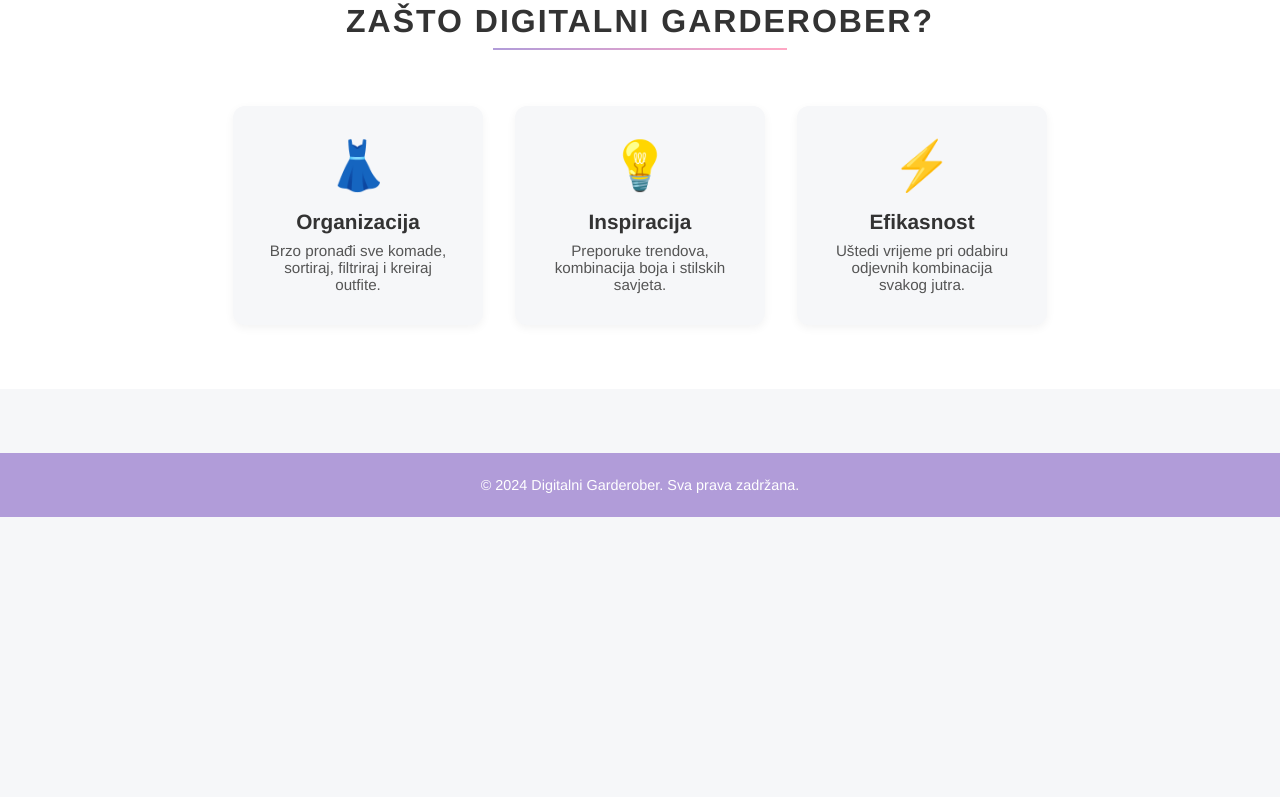
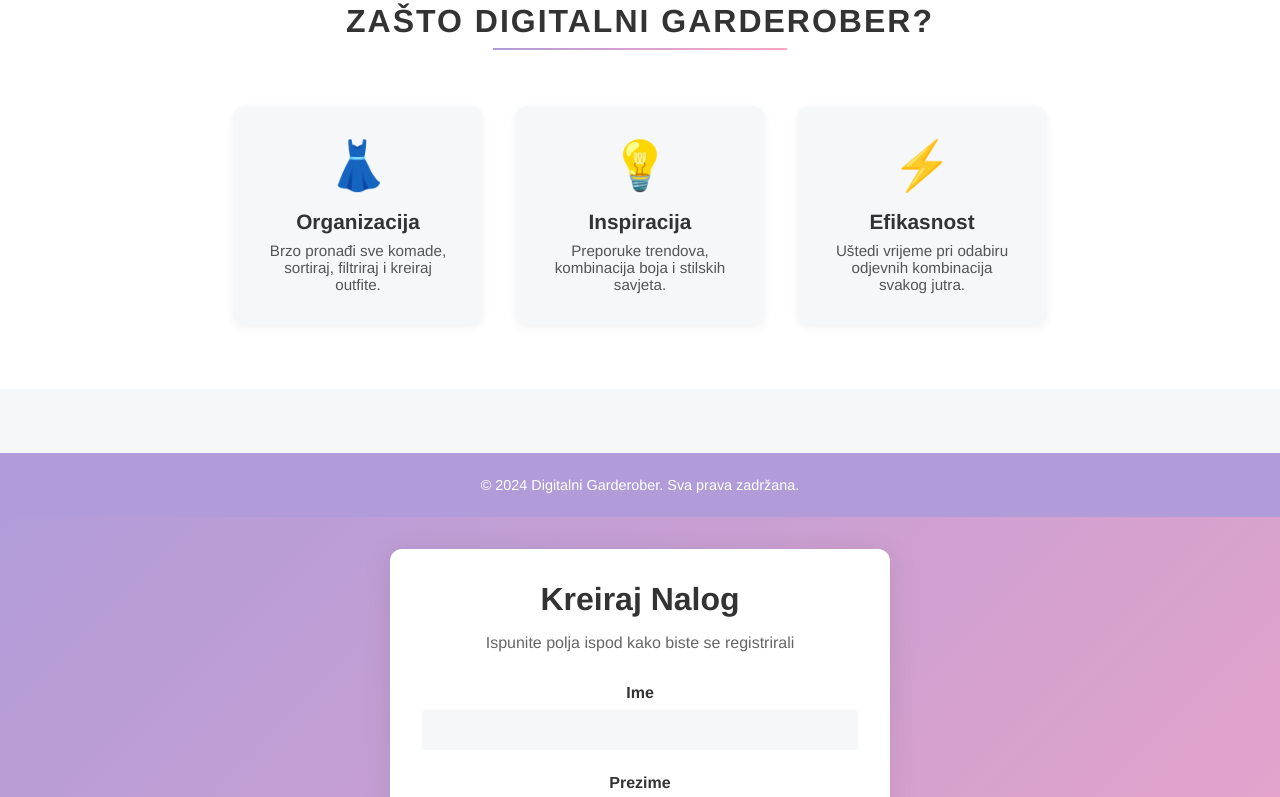
Before and after one commit to elab-development/internet-tehnologije-2024-projekat-digitalnigarderober_2020_0192, a React (Create React App) app in the folder domaci2/: page / in a window 1280 px wide. Shown: the part 2000-2797 px from the top of the page. Before the commit the page ends 2517 px from the top, so only its background shows below. Built offline with nearby package versions, Linux system fonts and the light colour scheme.

Commit message:
kreirana komponenta za registraciju novih korisnika

```diff
--- a/domaci2/package.json
+++ b/domaci2/package.json
@@ -3,6 +3,7 @@
   "version": "0.1.0",
   "private": true,
   "dependencies": {
+    "axios": "^1.7.9",
     "cra-template": "1.2.0",
     "react": "^19.0.0",
     "react-dom": "^19.0.0",
--- a/domaci2/src/App.js
+++ b/domaci2/src/App.js
@@ -1,11 +1,13 @@
 import logo from './logo.svg';
 import './App.css';
 import HomePage from './Komponente/HomePage';
+import RegisterForm from './Komponente/RegisterForm';
 
 function App() {
   return (
     <div className="App">
         <HomePage></HomePage>
+        <RegisterForm></RegisterForm>
     </div>
   );
 }
--- /dev/null
+++ b/domaci2/src/Komponente/InputField.jsx
@@ -0,0 +1,22 @@
+import React from 'react';
+import './RegisterForm.css';
+
+const InputField = ({ label, type="text", name, value, onChange, ...props }) => {
+  return (
+    <div className="input-field">
+      <label htmlFor={name} className="input-label">{label}</label>
+      <input
+        type={type}
+        name={name}
+        id={name}
+        value={value}
+        onChange={onChange}
+        className="styled-input"
+        {...props}
+      />
+      <div className="input-underline"></div>
+    </div>
+  );
+};
+
+export default InputField;
--- /dev/null
+++ b/domaci2/src/Komponente/PrimaryButton.jsx
@@ -0,0 +1,12 @@
+import React from 'react';
+import './RegisterForm.css';
+
+const PrimaryButton = ({ children, onClick, type="button", disabled }) => {
+  return (
+    <button className="primary-button" onClick={onClick} type={type} disabled={disabled}>
+      {children}
+    </button>
+  );
+};
+
+export default PrimaryButton;
--- /dev/null
+++ b/domaci2/src/Komponente/RegisterForm.css
@@ -0,0 +1,160 @@
+/* Osnovni reset - deo uzet sa pocetne stranice*/
+* {
+    box-sizing: border-box;
+    margin: 0;
+    padding: 0;
+    font-family: "Helvetica Neue", Arial, sans-serif;
+  }
+
+  html, body {
+    height: 100%;
+    background: #f6f7f9;
+    color: #333;
+  }
+
+  /* Form Container - slično hero sekciji, ali za formu */
+  .form-container {
+    display: flex;
+    align-items: center;
+    justify-content: center;
+    min-height: 100vh;
+    background: linear-gradient(135deg, #b19cd9, #ffa7c4);
+    padding: 2rem;
+  }
+
+  .form-wrapper {
+    background: #fff;
+    padding: 2rem;
+    border-radius: 12px;
+    box-shadow: 0 5px 30px rgba(0,0,0,0.1);
+    width: 100%;
+    max-width: 500px;
+    animation: fadeInUp 1s ease both;
+    position: relative;
+  }
+
+  /* Animacija prikaza */
+  @keyframes fadeInUp {
+    0% {opacity: 0; transform: translateY(30px);}
+    100% {opacity: 1; transform: translateY(0);}
+  }
+
+  .form-title {
+    font-size: 2rem;
+    margin-bottom: 1rem;
+    text-align: center;
+    color: #333;
+  }
+
+  .form-subtitle {
+    font-size: 1rem;
+    text-align: center;
+    color: #666;
+    margin-bottom: 2rem;
+  }
+
+  .error-message {
+    color: #c62828;
+    font-size: 0.9rem;
+    margin-top: 0.5rem;
+  }
+
+  .success-message {
+    background: #dff0d8;
+    color: #3c763d;
+    padding: 1rem;
+    border-radius: 8px;
+    margin-bottom: 1.5rem;
+    text-align: center;
+  }
+
+  /* Input polje */
+  .input-field {
+    margin-bottom: 1.5rem;
+    position: relative;
+  }
+
+  .input-label {
+    display: block;
+    margin-bottom: 0.5rem;
+    font-weight: bold;
+    color: #333;
+  }
+
+  .styled-input {
+    width: 100%;
+    padding: 0.7rem;
+    font-size: 1rem;
+    background: #f6f7f9;
+    border: none;
+    border-radius: 4px;
+    outline: none;
+    transition: box-shadow 0.3s ease, transform 0.3s ease;
+  }
+
+  .styled-input:focus {
+    box-shadow: 0 0 10px rgba(177, 156, 217, 0.5);
+    transform: translateY(-2px);
+  }
+
+  .input-underline {
+    content: "";
+    position: absolute;
+    left: 0; right: 0; bottom: 0;
+    height: 2px;
+    background: linear-gradient(90deg, #b19cd9, #ffa7c4);
+    transform: scaleX(0);
+    transform-origin: left;
+    transition: transform 0.3s ease;
+  }
+
+  .styled-input:focus + .input-underline {
+    transform: scaleX(1);
+  }
+
+  /* Reusable button */
+  .primary-button {
+    background: linear-gradient(135deg, #b19cd9, #ffa7c4);
+    color: #fff;
+    border: none;
+    padding: 0.8rem 2rem;
+    font-size: 1rem;
+    cursor: pointer;
+    border-radius: 30px;
+    box-shadow: 0 5px 15px rgba(0,0,0,0.1);
+    transition: transform 0.3s ease, box-shadow 0.3s ease, letter-spacing 0.3s ease;
+    display: inline-block;
+  }
+
+  .primary-button:hover {
+    transform: translateY(-3px) scale(1.02);
+    box-shadow: 0 10px 20px rgba(0,0,0,0.2);
+    letter-spacing: 1px;
+  }
+
+  .primary-button:disabled {
+    background: #ccc;
+    cursor: not-allowed;
+    transform: none;
+    box-shadow: none;
+  }
+
+  /* Form layout */
+  .form-row {
+    margin-bottom: 1.5rem;
+  }
+
+  .button-row {
+    text-align: center;
+  }
+
+  /* Responsive */
+  @media (max-width: 480px) {
+    .form-wrapper {
+      padding: 1rem;
+    }
+
+    .form-title {
+      font-size: 1.5rem;
+    }
+  }
--- /dev/null
+++ b/domaci2/src/Komponente/RegisterForm.jsx
@@ -0,0 +1,171 @@
+import React, { useState } from 'react';
+import axios from 'axios';
+import InputField from './InputField';
+import PrimaryButton from './PrimaryButton';
+import './RegisterForm.css';
+
+const RegisterForm = () => {
+  const [formData, setFormData] = useState({
+    ime: '',
+    prezime: '',
+    email: '',
+    password: '',
+    password_confirmation: '',
+    avatar: '',
+    datum_rodjenja: '',
+    telefon: '',
+    adresa: '',
+    biografija: ''
+  });
+
+  const [loading, setLoading] = useState(false);
+  const [errorMessages, setErrorMessages] = useState({});
+  const [successMessage, setSuccessMessage] = useState('');
+
+  const handleChange = (e) => {
+    setFormData(prev => ({ ...prev, [e.target.name]: e.target.value }));
+    setErrorMessages({});
+  };
+
+  const handleSubmit = async (e) => {
+    e.preventDefault();
+    setLoading(true);
+    setErrorMessages({});
+    setSuccessMessage('');
+
+    try {
+      const response = await axios.post('/api/register', formData);
+      setSuccessMessage('Registracija uspješna! Dobro došli.');
+      setLoading(false);
+      // Ovdje možete preusmjeriti korisnika ili očistiti formu po želji
+    } catch (error) {
+      setLoading(false);
+      if (error.response && error.response.status === 422) {
+        // Validacijske greške
+        setErrorMessages(error.response.data);
+      } else {
+        setErrorMessages({ general: 'Došlo je do greške. Pokušajte ponovo kasnije.' });
+      }
+    }
+  };
+
+  return (
+    <div className="form-container">
+      <div className="form-wrapper">
+        <h2 className="form-title">Kreiraj Nalog</h2>
+        <p className="form-subtitle">Ispunite polja ispod kako biste se registrirali</p>
+
+        {successMessage && <div className="success-message">{successMessage}</div>}
+        {errorMessages.general && <div className="error-message">{errorMessages.general}</div>}
+
+        <form onSubmit={handleSubmit} className="registration-form">
+          <div className="form-row">
+            <InputField
+              label="Ime"
+              name="ime"
+              value={formData.ime}
+              onChange={handleChange}
+            />
+            {errorMessages.ime && <div className="error-message">{errorMessages.ime}</div>}
+          </div>
+
+          <div className="form-row">
+            <InputField
+              label="Prezime"
+              name="prezime"
+              value={formData.prezime}
+              onChange={handleChange}
+            />
+            {errorMessages.prezime && <div className="error-message">{errorMessages.prezime}</div>}
+          </div>
+
+          <div className="form-row">
+            <InputField
+              label="Email"
+              type="email"
+              name="email"
+              value={formData.email}
+              onChange={handleChange}
+            />
+            {errorMessages.email && <div className="error-message">{errorMessages.email}</div>}
+          </div>
+
+          <div className="form-row">
+            <InputField
+              label="Lozinka"
+              type="password"
+              name="password"
+              value={formData.password}
+              onChange={handleChange}
+            />
+            {errorMessages.password && <div className="error-message">{errorMessages.password}</div>}
+          </div>
+
+          <div className="form-row">
+            <InputField
+              label="Potvrda Lozinke"
+              type="password"
+              name="password_confirmation"
+              value={formData.password_confirmation}
+              onChange={handleChange}
+            />
+          </div>
+
+          <div className="form-row">
+            <InputField
+              label="Avatar (URL)"
+              name="avatar"
+              value={formData.avatar}
+              onChange={handleChange}
+            />
+          </div>
+
+          <div className="form-row">
+            <InputField
+              label="Datum Rođenja"
+              type="date"
+              name="datum_rodjenja"
+              value={formData.datum_rodjenja}
+              onChange={handleChange}
+            />
+          </div>
+
+          <div className="form-row">
+            <InputField
+              label="Telefon"
+              name="telefon"
+              value={formData.telefon}
+              onChange={handleChange}
+            />
+          </div>
+
+          <div className="form-row">
+            <InputField
+              label="Adresa"
+              name="adresa"
+              value={formData.adresa}
+              onChange={handleChange}
+            />
+          </div>
+
+          <div className="form-row">
+            <InputField
+              label="Biografija"
+              name="biografija"
+              value={formData.biografija}
+              onChange={handleChange}
+            />
+          </div>
+
+          <div className="button-row">
+            <PrimaryButton type="submit" disabled={loading}>
+              {loading ? 'Registrujem...' : 'Registruj se'}
+            </PrimaryButton>
+          </div>
+        </form>
+      </div>
+    </div>
+  );
+};
+
+export default RegisterForm;
```
Also changed, not shown: 1 other file (tests, documents, lock files or other folders).
